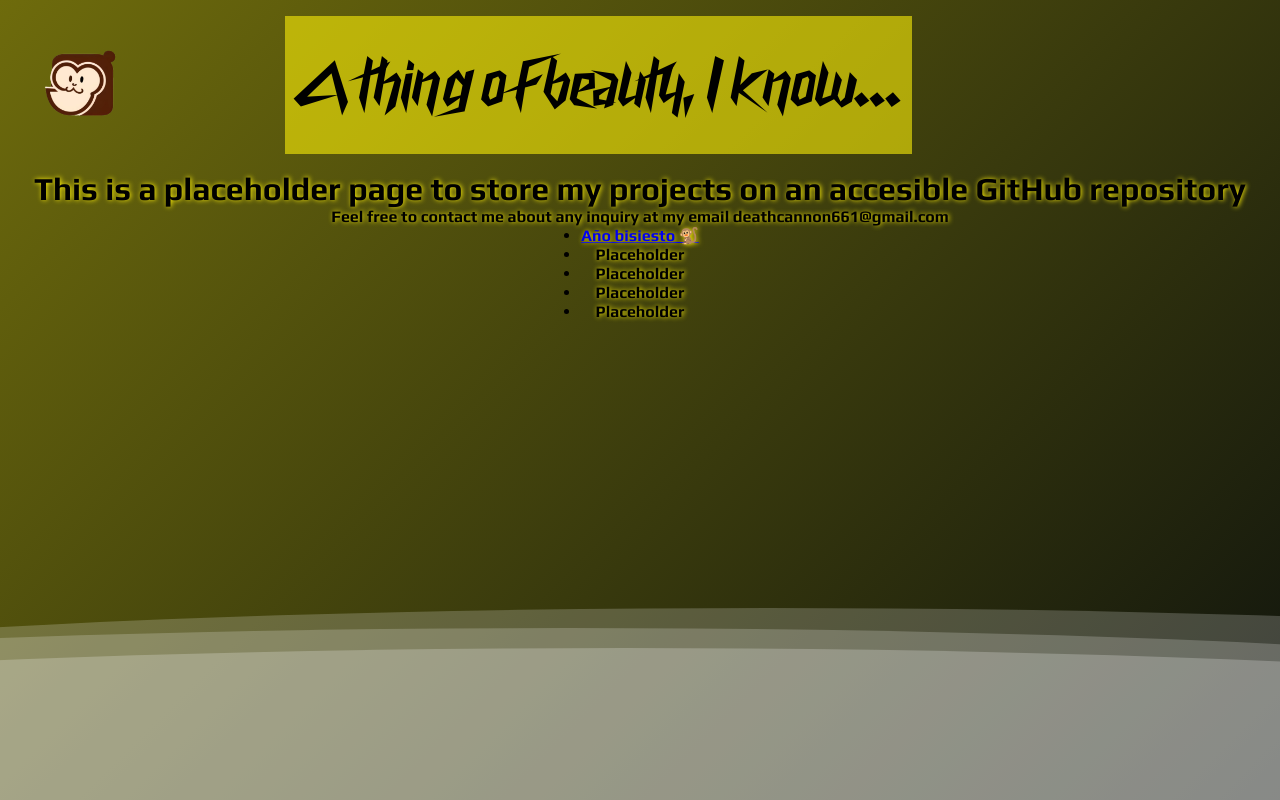
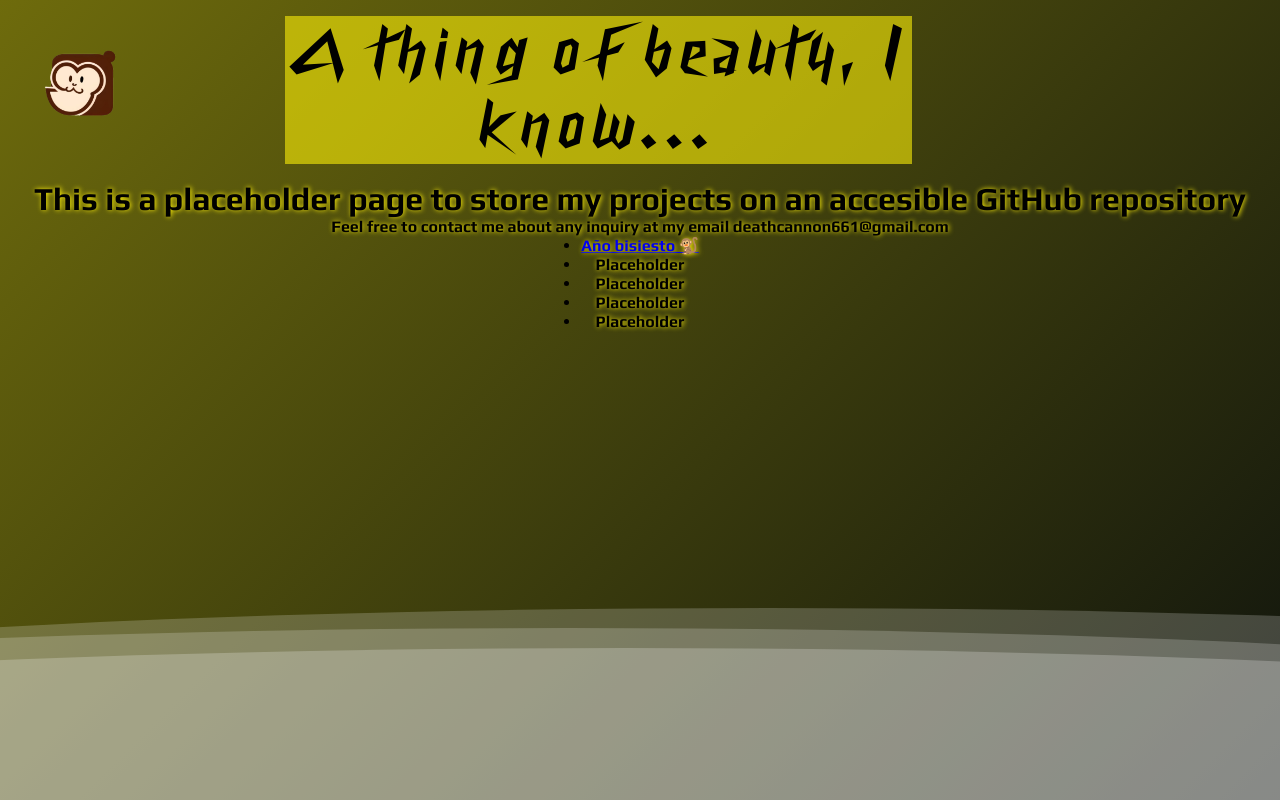
Before and after one commit to AnotherOne661/AnotherOne661.github.io, a plain HTML site: page index.html in a window 1280 px wide. Drawn offline with Linux system fonts and the light colour scheme.

Commit message:
Update main.css

```diff
--- a/mainassets/styles/main.css
+++ b/mainassets/styles/main.css
@@ -53,6 +53,7 @@ header nav {
   font-size: 4em;
   opacity: 1;
   text-align: center;
+  letter-spacing: .15em;
 }
 
 main {
```
